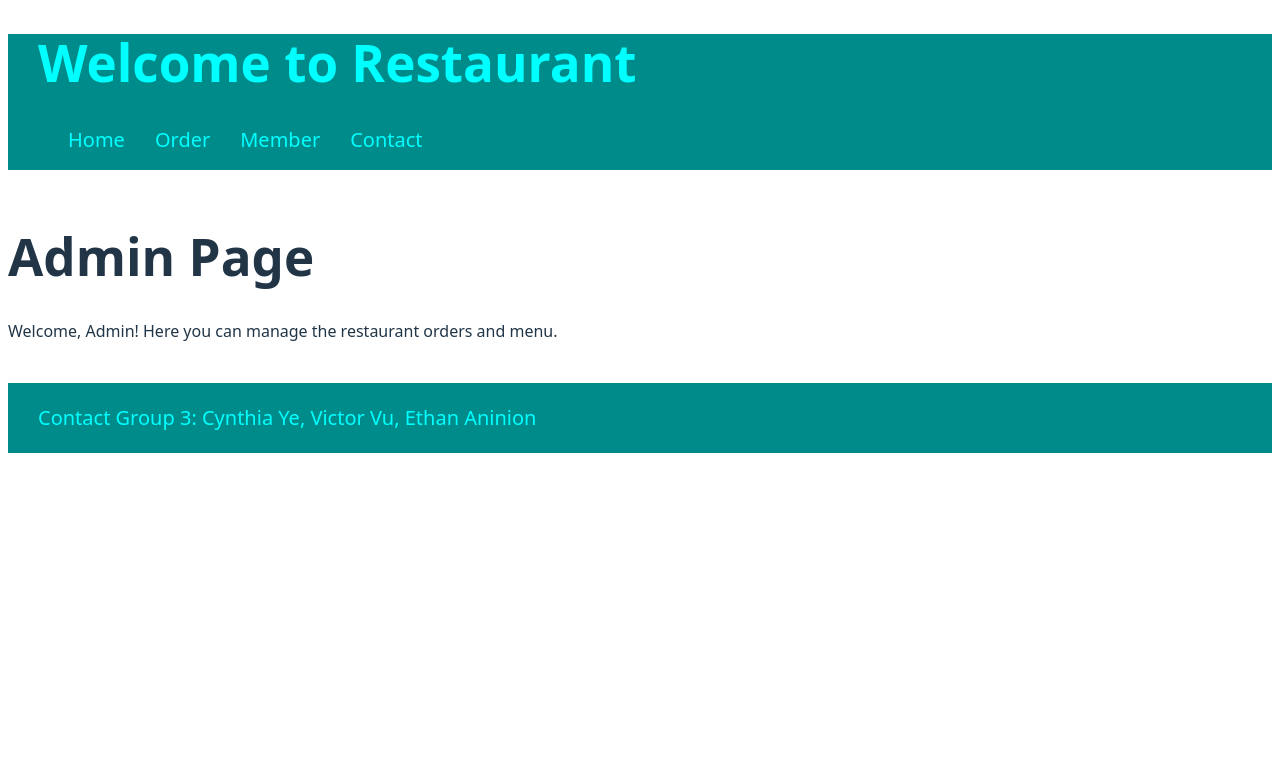
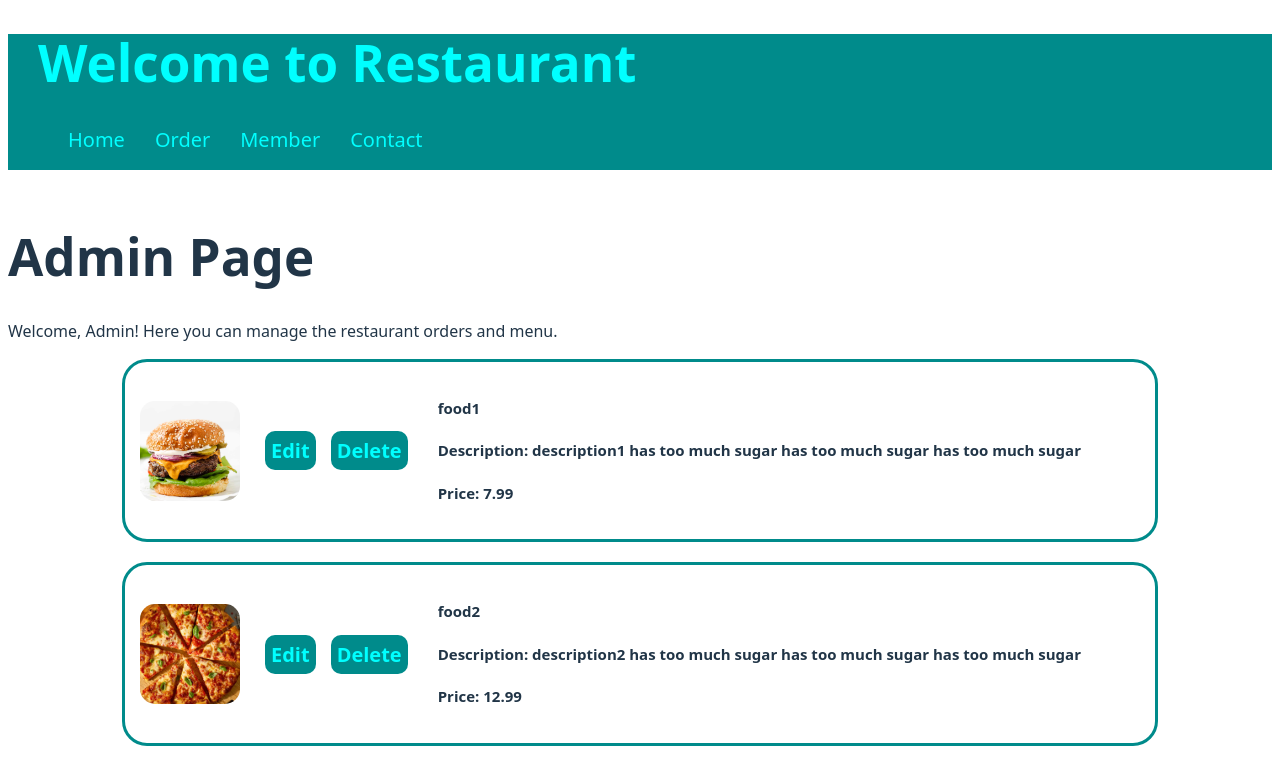
Before and after one commit to CAY1009/RestaurantOrderSystem_UI, a React (Vite) app: page /admin in a window 1280 px wide. Shown: the top 764 px of the page. Built offline with nearby package versions, Linux system fonts and the light colour scheme.

Commit message:
add admin page

```diff
--- a/src/CartPage.jsx
+++ b/src/CartPage.jsx
@@ -10,9 +10,13 @@ function CartPage({ cart }) {
     if (cart[foodItem.id] !== undefined) {
       return (
         <ul>
-          <div>
-            <img key={foodItem.id} src={foodItem.image} alt={foodItem.name}></img>
-            {foodItem.name} : {cart[foodItem.id]} x {foodItem.price} = {cart[foodItem.id] * foodItem.price}
+          <div className='food-card-manage'>
+            <div><img key={foodItem.id} src={foodItem.image} alt={foodItem.name}></img></div>
+            <div>
+              <p>{foodItem.name}</p>
+              {cart[foodItem.id]} x {foodItem.price}
+            </div>
+            <div>{cart[foodItem.id] * foodItem.price}</div>
           </div>
         </ul>
       );
@@ -23,10 +27,10 @@ function CartPage({ cart }) {
 
 return (
   <div>
-    <h2 className='view-cart-title' >Your Cart</h2>
-    <div className='view-cart'>{foodAdded}</div>
+    <h2 className='view-cart-title'>Your Cart</h2>
+    <div>{foodAdded}</div>
     <p className='view-cart-title'>Total: ${totalPrice}</p>
-    <button className='view-cart-button'>Pay</button>
+    <button className='view-cart-pay-button'>Pay</button>
   </div>
 );
 }
--- a/src/MemberAdmin.jsx
+++ b/src/MemberAdmin.jsx
@@ -1,9 +1,30 @@
+import { foodItems } from './FoodItems.js';
 
 function MemberAdmin() {
+  const FoodEdit = () => {
+    alert("Edit food item");
+  };
+
+  const foodList = foodItems.map(foodItem =>
+    <div key={foodItem.id} className='food-card-manage'>
+      <img src={foodItem.image} alt={foodItem.name}></img>
+      <div>
+        <button className='food-card-manage-button' onClick={FoodEdit}>Edit</button>
+        <button className='food-card-manage-button'>Delete</button>
+      </div>
+      <div className='food-card-manage-content'>
+        <p>{foodItem.name}</p>
+        <p>Description: {foodItem.description}</p>
+        <p>Price: {foodItem.price}</p>
+      </div>
+    </div>
+  );
+
   return (
     <div>
       <h1>Admin Page</h1>
       <p>Welcome, Admin! Here you can manage the restaurant orders and menu.</p>
+      <div>{foodList}</div>
     </div>
   );
 }
--- a/src/index.css
+++ b/src/index.css
@@ -208,7 +208,7 @@ a{
   font-size: 30px;
   color: darkcyan;
   font-weight: bold;
-  padding-left: 30px;
+  padding-left: 50px;
 }
 
 .view-cart{
@@ -223,3 +223,63 @@ a{
   object-fit: cover;
   border-radius: 15px;
 }
+
+.view-cart-pay-button{
+  font-size: 20px;
+  background-color: darkcyan;
+  color: aqua;
+  font-weight: bold;
+  border-radius: 10px;
+  padding: 5px;
+  padding-left: 15px;
+  padding-right: 15px;
+  margin-left: 100px;
+}
+
+.view-cart-pay-button:hover {
+  background-color: aqua;
+  color: darkcyan;
+}
+
+.food-card-manage{
+  display: flex;
+  flex-direction: row;
+  align-items: center;
+  gap: 10px;
+  border-style: solid;
+  border-color:darkcyan;
+  border-radius: 25px;
+  padding: 15px;
+  max-width: 1000px;
+  margin: 0 auto;
+  margin-bottom: 20px;
+}
+
+.food-card-manage p{
+  font-size: 15px;
+  font-weight: bold;
+  margin: 20px;
+
+}
+
+.food-card-manage img{
+  width: 100px;
+  height: 100px;
+  object-fit: cover;
+  border-radius: 15px;
+}
+
+.food-card-manage-button{
+  font-size: 20px;
+  background-color: darkcyan;
+  color: aqua;
+  font-weight: bold;
+  border-radius: 10px;
+  padding: 5px;
+  margin-left: 15px;
+}
+
+.food-card-manage-button:hover {
+  background-color: aqua;
+  color: darkcyan;
+}
--- a/src/pages/Member.jsx
+++ b/src/pages/Member.jsx
@@ -36,6 +36,7 @@ function Member(){
                     <button className="login-button" type="submit">Login</button>
                 </div>
             </form>
+        <p>Use username: 123456 / password 123 to access Food manage page. Will delete this later</p>
         </div>
     );
 }
```
Lines whose indentation alone changed are shown as unchanged.
